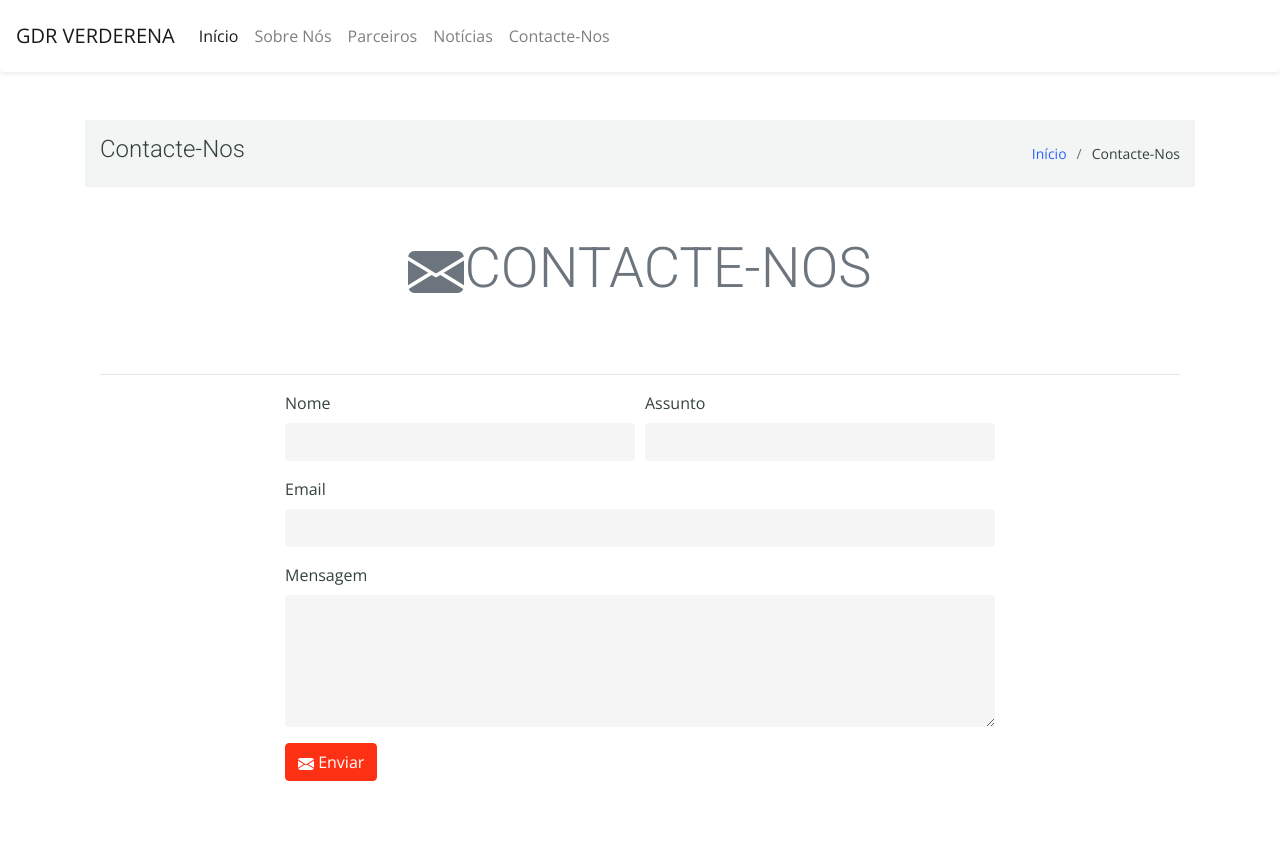
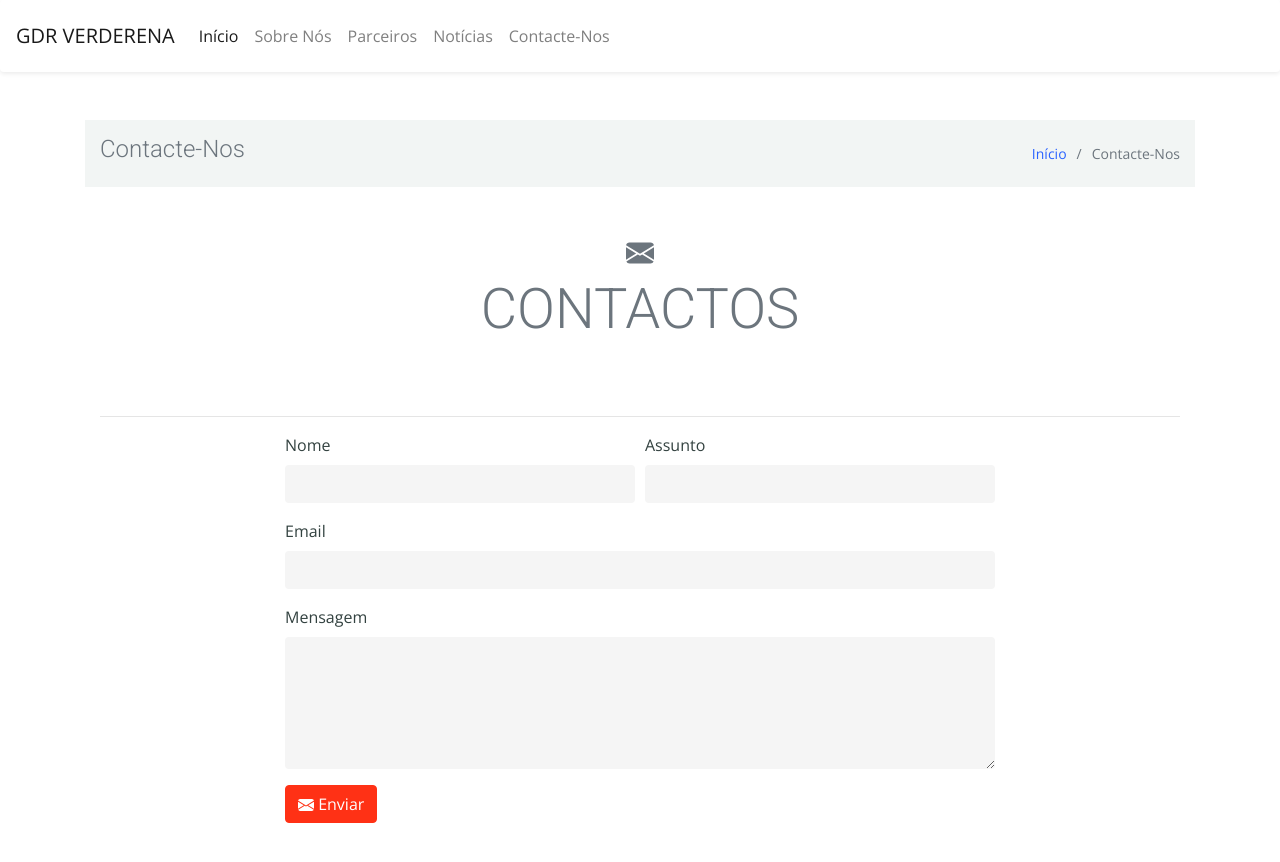
Before and after one commit to GDR-Verderena/gdr-verderena.github.io, a Jekyll site: the page built from contact/index.html, in a window 1280 px wide and 900 px high. Shown: the top 862 px of the window. Built offline with Jekyll 4.4.1, drawn with Linux system fonts in a browser that asks for light colours; nearby versions of some CDN libraries; library files that are not in the unit come from our copies.

Commit message:
Update contact.html

```diff
--- a/_includes/contact.html
+++ b/_includes/contact.html
@@ -4,7 +4,7 @@
 
 
     <!-- ======= Breadcrumbs Section ======= -->
-    <section class="breadcrumbs">
+    <section class="breadcrumbs text-muted">
       <div class="container">
 
         <div class="d-flex justify-content-between align-items-center">
@@ -24,9 +24,11 @@
 
     <div class="row">
         <div class="col-12 text-center text-muted my-5">
-            <h2 class="display-4 "> <svg width="1em" height="1em" viewBox="0 0 16 16" class="bi bi-envelope-fill" fill="currentColor" xmlns="http://www.w3.org/2000/svg">
-  <path fill-rule="evenodd" d="M.05 3.555A2 2 0 0 1 2 2h12a2 2 0 0 1 1.95 1.555L8 8.414.05 3.555zM0 4.697v7.104l5.803-3.558L0 4.697zM6.761 8.83l-6.57 4.027A2 2 0 0 0 2 14h12a2 2 0 0 0 1.808-1.144l-6.57-4.027L8 9.586l-1.239-.757zm3.436-.586L16 11.801V4.697l-5.803 3.546z"/>
-</svg></i>CONTACTE-NOS</h2>
+
+            <h3 class="text-center text-muted"><svg width="1em" height="1em" viewBox="0 0 16 16" class="bi bi-envelope-fill" fill="currentColor" xmlns="http://www.w3.org/2000/svg">
+                  <path fill-rule="evenodd" d="M.05 3.555A2 2 0 0 1 2 2h12a2 2 0 0 1 1.95 1.555L8 8.414.05 3.555zM0 4.697v7.104l5.803-3.558L0 4.697zM6.761 8.83l-6.57 4.027A2 2 0 0 0 2 14h12a2 2 0 0 0 1.808-1.144l-6.57-4.027L8 9.586l-1.239-.757zm3.436-.586L16 11.801V4.697l-5.803 3.546z"/>
+                 </svg></h3>
+            <h2 class="display-4 "></i>CONTACTOS</h2>
         </div>
     </div>
  <hr />
```
